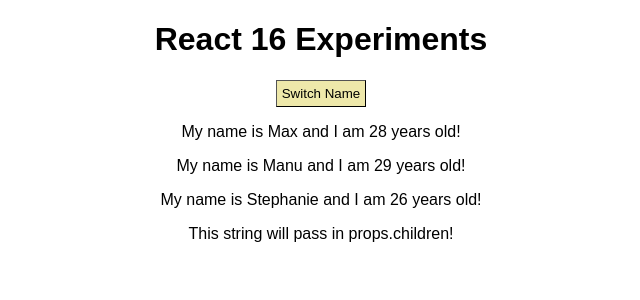
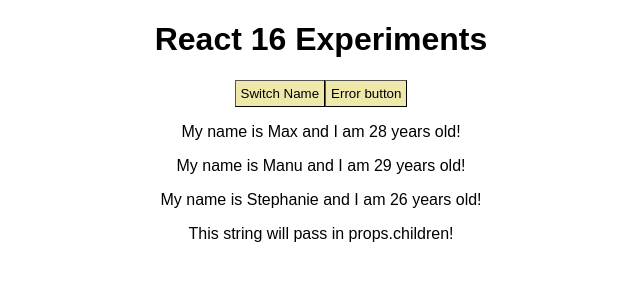
Before and after one commit to rivermanvr/react-16-rampup, a React (Create React App) app: page / in a window 1280 px wide. Shown: the top 300 px of the page, without its empty margins (319-959 px from the left). Built offline with nearby package versions, Linux system fonts and the light colour scheme.

Commit message:
passing a value by binding the event handler.

```diff
--- a/src/App.js
+++ b/src/App.js
@@ -15,7 +15,7 @@
     console.log('I clicked the button')
     this.setState({
       persons: [
-      { name: 'Maximilian', age: 28 },
+      { name: newName, age: 28 },
       { name: 'Manu', age: 29 },
       { name: 'Stephanie', age: 27 }
     ] });
@@ -26,7 +26,8 @@
     return (
       <div className="App">
         <h1>React 16 Experiments</h1>
-        <button className="button" onClick={ this.switchNameHandler }>Switch Name</button>
+        <button className="button" onClick={ this.switchNameHandler.bind(this, 'Maximilian') }>Switch Name</button>
+        <button className="button" onClick={ this.switchNameHandler }>Error button</button>
         <Person
           name = { person[0].name }
           age = { person[0].age } />
@@ -36,7 +37,7 @@
         <Person
           name = { person[2].name }
           age = { person[2].age }
-          click = { this.switchNameHandler }>
+          click = { this.switchNameHandler.bind(this, 'Howard') }>
           This string will pass in props.children!
         </Person>
       </div>
```
